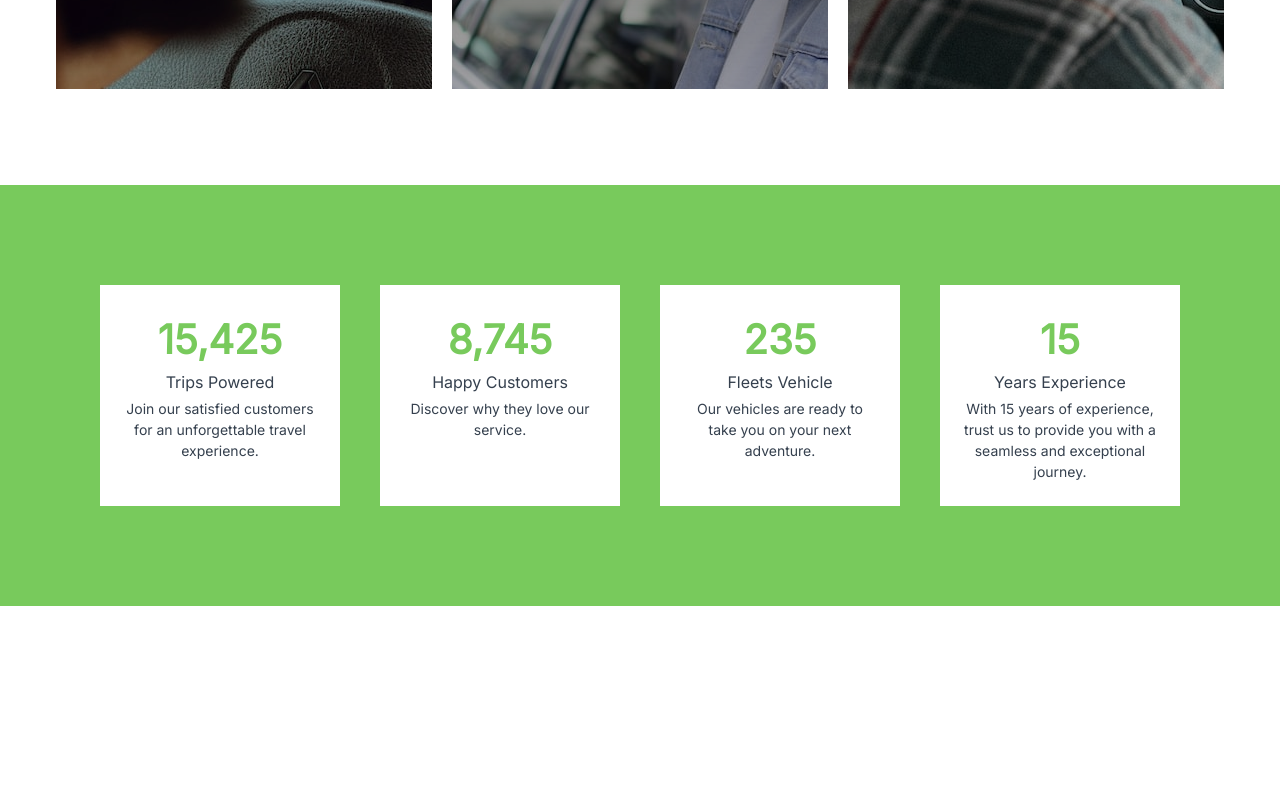
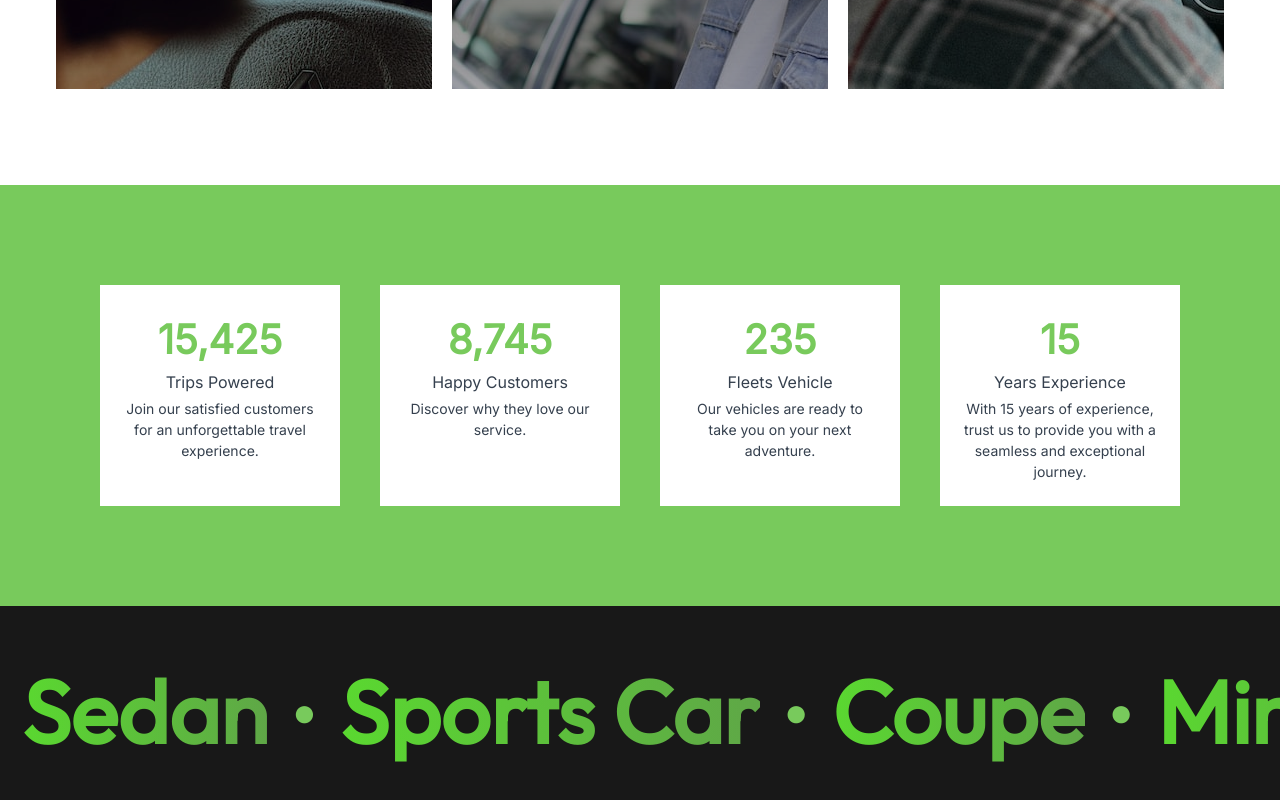
Before and after one commit to Mutah3r/rent-xpress-client, a React (Vite) app: page / in a window 1280 px wide. Shown: the part 2889-3689 px from the top of the page. Before the commit the page ends 3495 px from the top, so only its background shows below. Built offline with nearby package versions, Linux system fonts and the light colour scheme.

Commit message:
add Cars Marquee section on homepage

```diff
--- a/package.json
+++ b/package.json
@@ -15,6 +15,7 @@
     "react": "^18.2.0",
     "react-countup": "^6.4.2",
     "react-dom": "^18.2.0",
+    "react-fast-marquee": "^1.6.0",
     "react-icons": "^4.9.0",
     "react-router-dom": "^6.13.0",
     "sort-by": "^1.2.0",
--- /dev/null
+++ b/src/pages/home/CarsMarquee.jsx
@@ -0,0 +1,23 @@
+import Marquee from "react-fast-marquee";
+
+const CarsMarquee = () => {
+    const tags = ["Convertible", "Sedan", "Sports Car", "Coupe", "Minivan", "Station Wagon", "Pickup Truck", "Exotic Cars", "SUV", "Hatchback", "Crossover"];
+    return (
+        <section className="bg-[#181818] py-10">
+            <Marquee speed={85}>
+                {
+                    tags.map((tag, idx) => {
+                        return (
+                            <div key={idx} className="flex items-center justify-center">
+                                <span className="mx-6 text-[88px] title-font font-extrabold text-transparent bg-clip-text bg-gradient-to-r from-[#5ad830] to-[#5fa747]">{tag}</span>
+                                <span className="text-[#78CA5C] text-[40px]">●</span>
+                            </div>
+                        )
+                    })
+                }
+            </Marquee>
+        </section>
+    );
+};
+
+export default CarsMarquee;
--- a/src/pages/home/Home.jsx
+++ b/src/pages/home/Home.jsx
@@ -1,3 +1,4 @@
+import CarsMarquee from "./CarsMarquee";
 import FeaturedCars from "./FeaturedCars";
 import FeaturedReviews from "./FeaturedReviews";
 import Hero from "./Hero";
@@ -14,6 +15,7 @@ const Home = () => {
             <OurServices />
             <FeaturedReviews />
             <Stats />
+            <CarsMarquee />
         </div>
     );
 };
```
Also changed, not shown: 1 other file (tests, documents, lock files or other folders).
